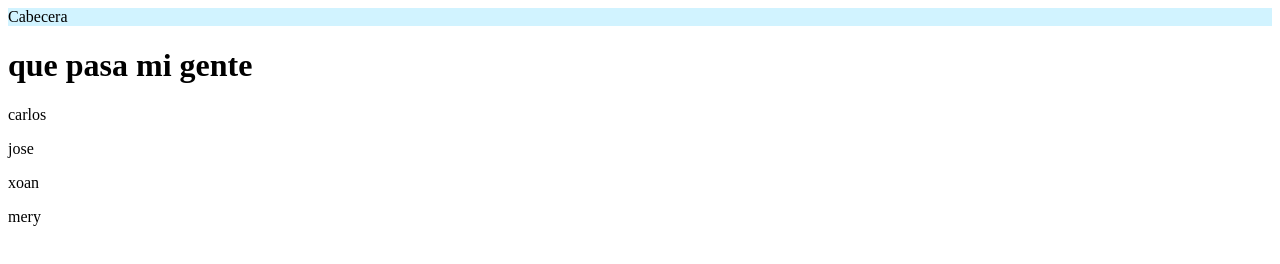
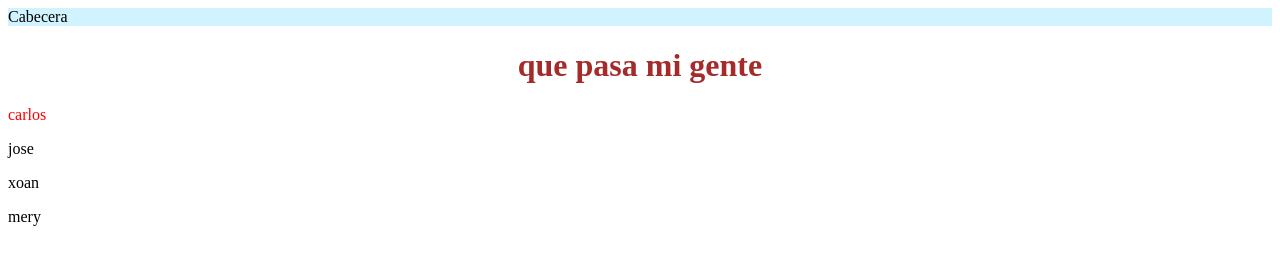
Before and after one commit to CarlosCedeira/Proyecto1HAB, a plain HTML site: page index.html in a window 1280 px wide. Drawn offline with Linux system fonts and the light colour scheme.

Commit message:
que pasa mi gente

```diff
--- a/style.css
+++ b/style.css
@@ -1,6 +1,11 @@
 header {
   background: rgb(209, 243, 255);
+}
 h1 {
   text-align: center;
   color: brown;
 }
+
+#carlos {
+  color: red;
+}
```
